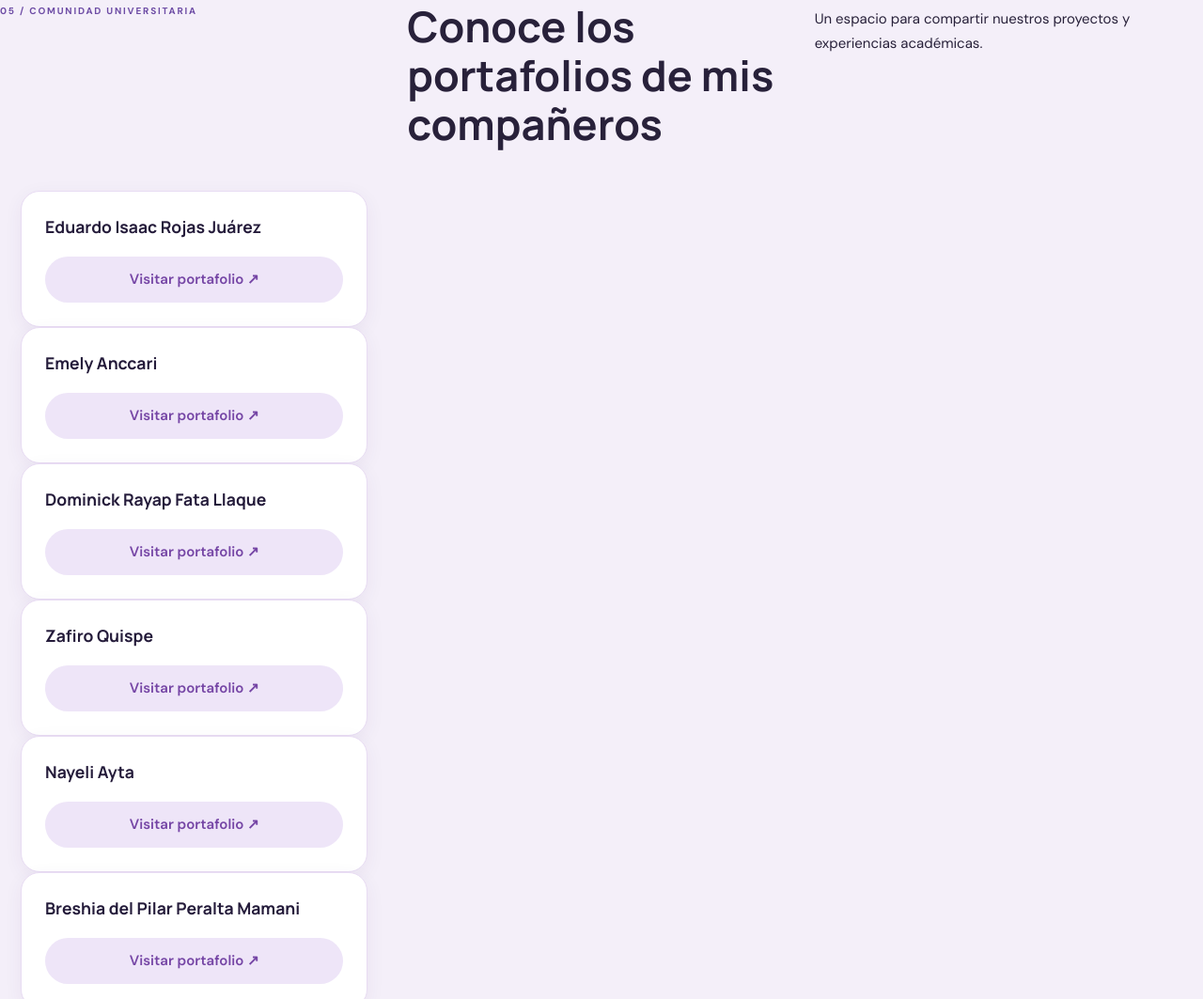
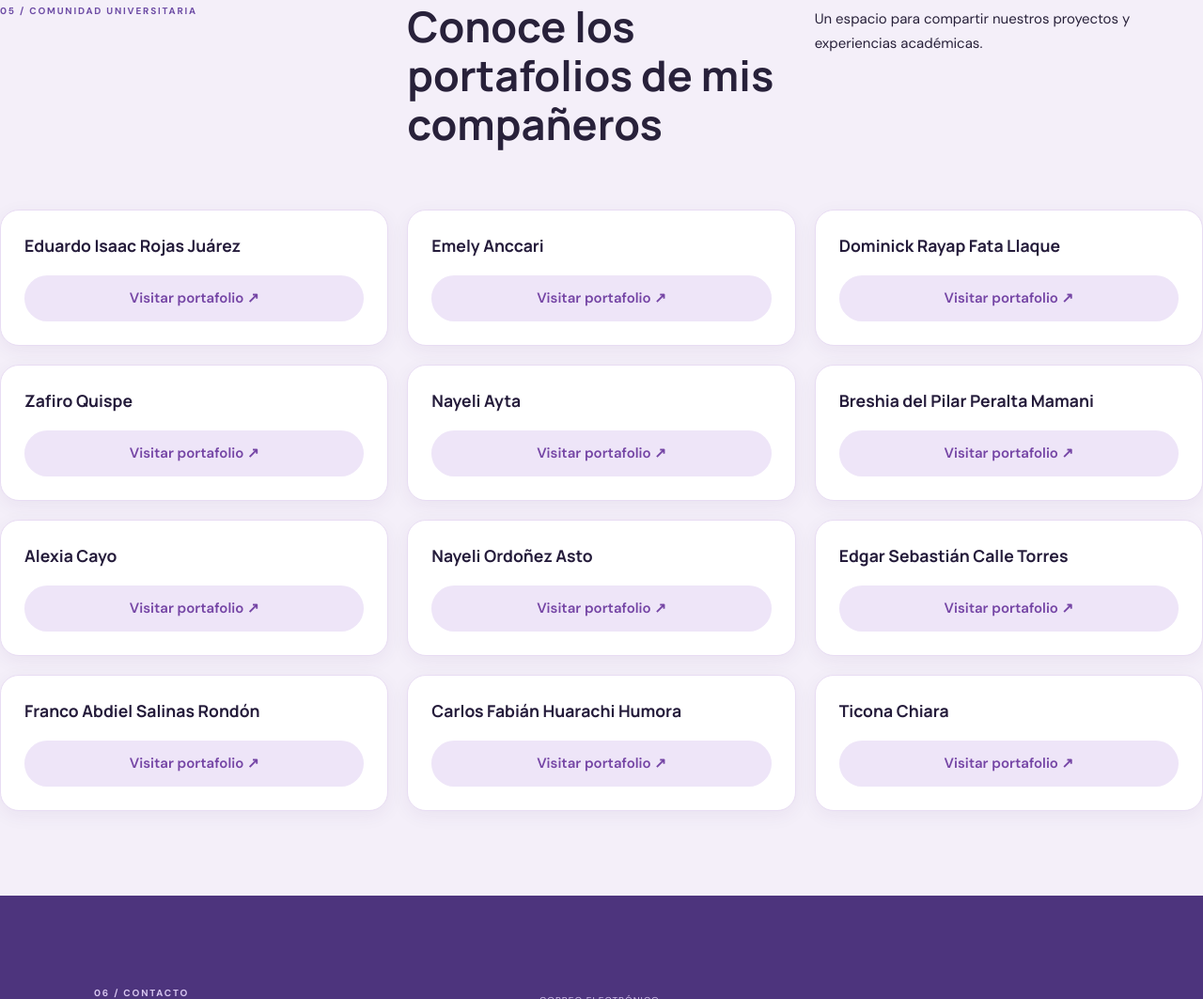
Before and after one commit to genesismollocondo-source/genesismollocondo-source.github.io, a plain HTML site: page index.html in a window 1280 px wide. Shown: the part 3329-4392 px from the top of the page at 94% size. Drawn offline with Linux system fonts and the light colour scheme.

Commit message:
Update index.html

```diff
--- a/index.html
+++ b/index.html
@@ -48,7 +48,7 @@
     <h2>Conoce los portafolios de mis compañeros</h2>
     <p>Un espacio para compartir nuestros proyectos y experiencias académicas.</p>
 
-    <div class="wrap">
+    <div class="peers-grid">
       <article class="peer-card">
         <h3>Eduardo Isaac Rojas Juárez</h3>
         <a href="https://eduardoisaacrojasjuarez.github.io/" target="_blank" rel="noopener noreferrer">Visitar portafolio ↗</a>
```
